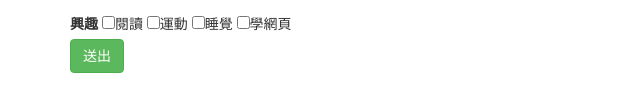
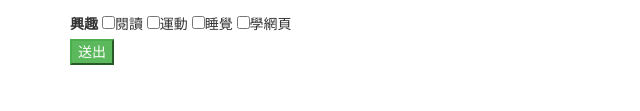
Before and after one commit to kitty5789/hw07, a plain HTML site: page index3.html in a window 1280 px wide. Shown: the part 363-474 px from the top of the page, 0-640 px from the left. Drawn offline with Linux system fonts and the light colour scheme; files that its build step writes are made by us from their sources.

Commit message:
Update index3.html

```diff
--- a/index3.html
+++ b/index3.html
@@ -44,7 +44,7 @@
       <input type="checkbox" name="interest">學網頁</label>
       <div>
       </div>
-    <button type="submit" class="btn btn-success">送出</button>
+    <button type="submit" class="btn-success">送出</button>
   </form>
 
 
```
